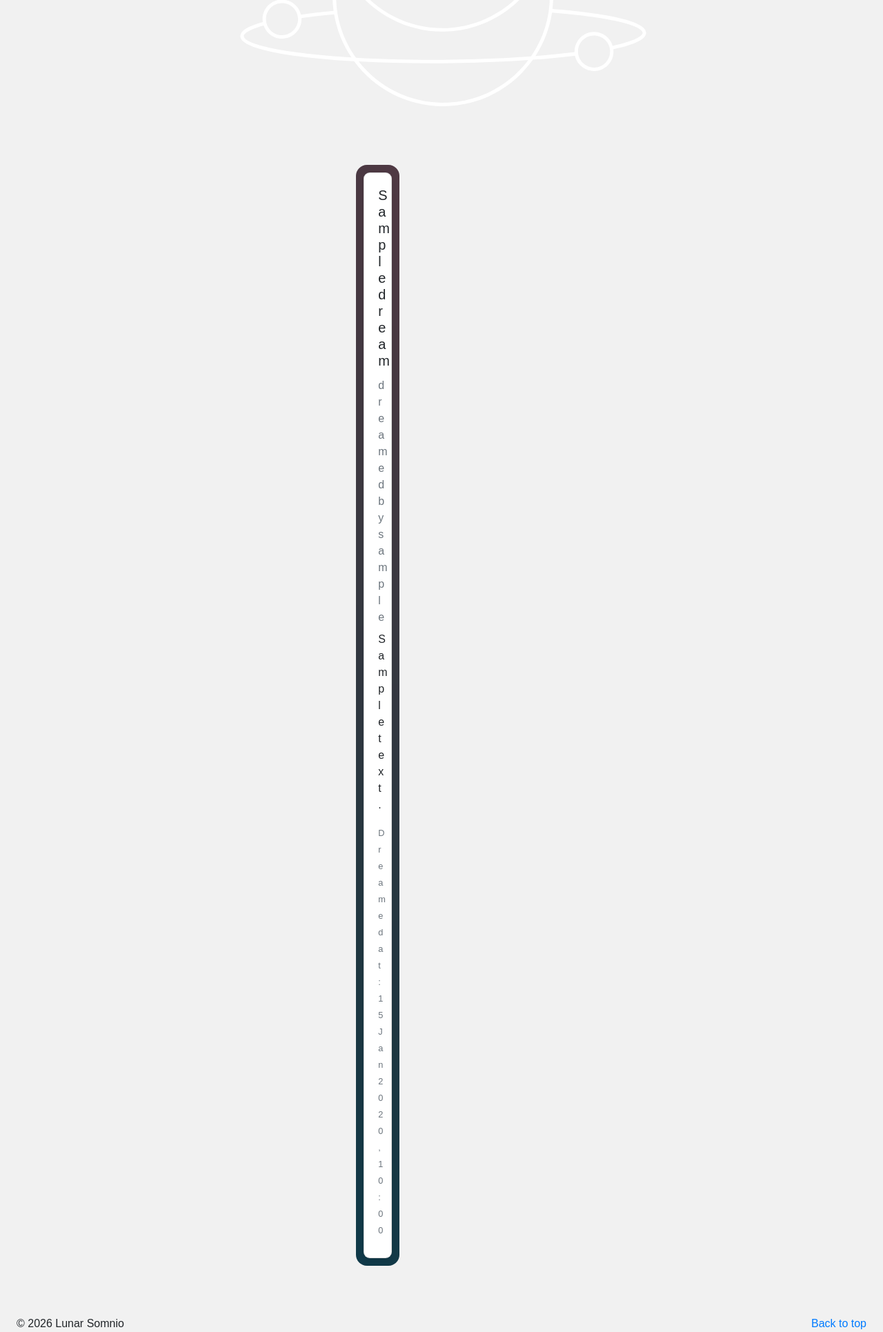
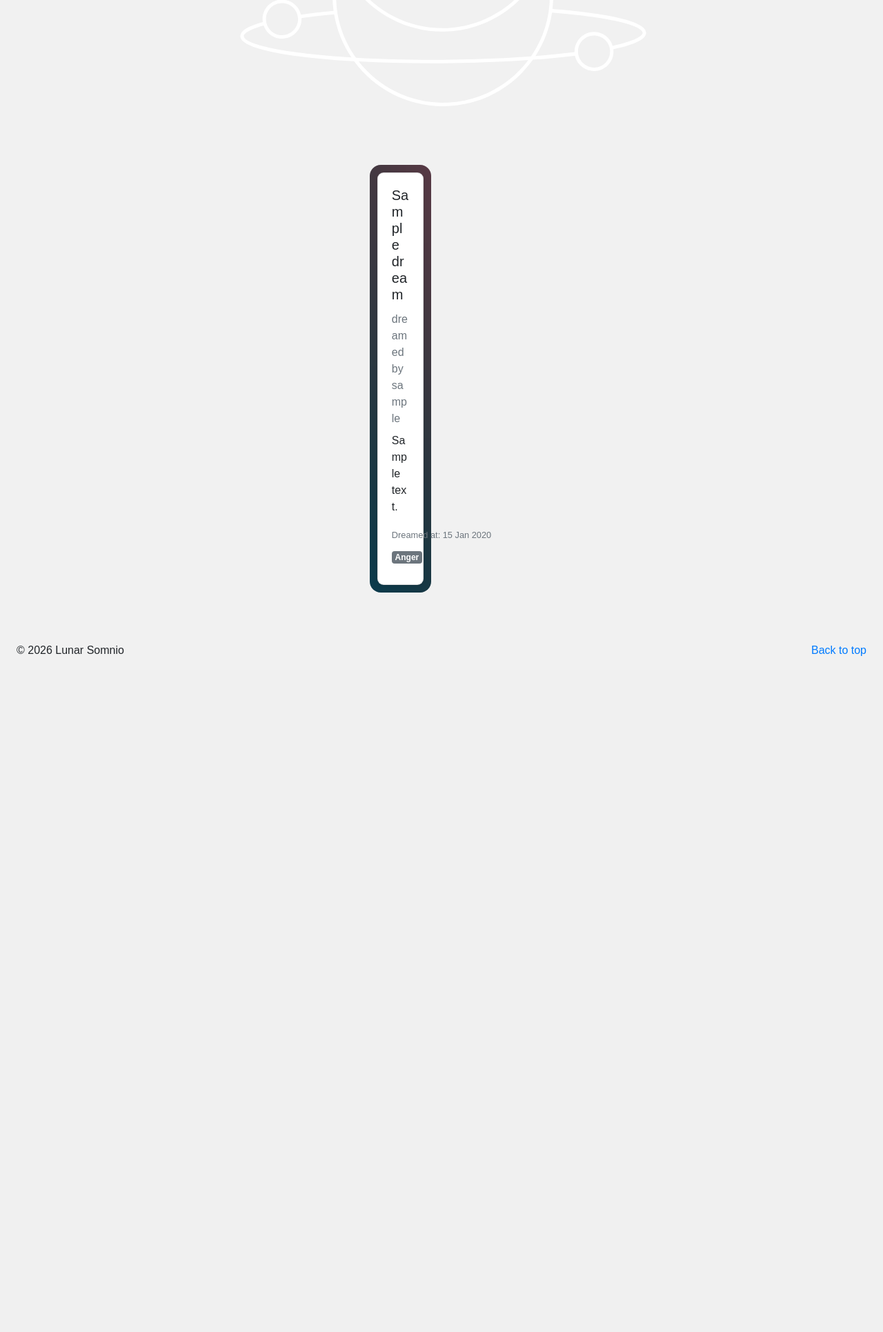
Before and after one commit to imaginethinking/lunar-somnio, a Django app: page /lunar_somnio/ in a window 1280 px wide. Shown: the part 1126-3057 px from the top of the page at 69% size. After the commit the page ends 2077 px from the top, so only its background shows below. Run offline with Django 3.2, Linux system fonts and the light colour scheme; tables that the repository leaves empty hold one stand-in row (values such as "Sample post"); some libraries are stand-ins or nearby versions; some web fonts are replaced.

Commit message:
fix - public dream boxes are not sized correctly

```diff
--- a/templates/lunar_somnio/index.html
+++ b/templates/lunar_somnio/index.html
@@ -32,15 +32,15 @@
     </div>
 
 
-    <div class="container full-page mb-5">
+    <div class="container-fluid full-page mb-5">
         <div class="box">
             <img src="{% static "images/Logo3.png" %}" alt="Dream Feed" class="mb-4">
         </div>
 
         <div class="row">
             {% for dream in public_dreams %}
-                <div class="col-md-6 col-lg-4 mb-4">
-                    <div class="box dream-bg" style="--bg-image: url('{% static "images/BG4.png" %}')">
+                <div class="col-12 col-md-6 col-lg-6 mb-4">
+                    <div class="box dream-bg d-flex justify-content-center" style="--bg-image: url('{% static "images/BG4.png" %}')">
                         <div class="card h-100 shadow-sm">
                             <div class="card-body">
                                 <h5 class="card-title">{{ dream.title }}</h5>
@@ -50,16 +50,16 @@
                                 </p>
 
                                 <p class="card-text">
-                                    {{ dream.text|truncatechars:300 }}
+                                    {{ dream.text|truncatechars:500 }}
                                 </p>
 
                                 <p class="mb-2">
-                                    <small class="text-muted">
-                                        Dreamed at: {{ dream.dreamed_at|date:"d M Y, H:i" }}
+                                    <small class="text-muted text-nowrap">
+                                        Dreamed at: {{ dream.dreamed_at|date:"d M Y" }}
                                     </small>
                                 </p>
 
-                                {% if dream.emotions.all %}
+                                {% if dream.emotion %}
                                     <div class="mb-2">
                                         <span class="badge badge-secondary">
                                             {{ dream.emotion }}
```
